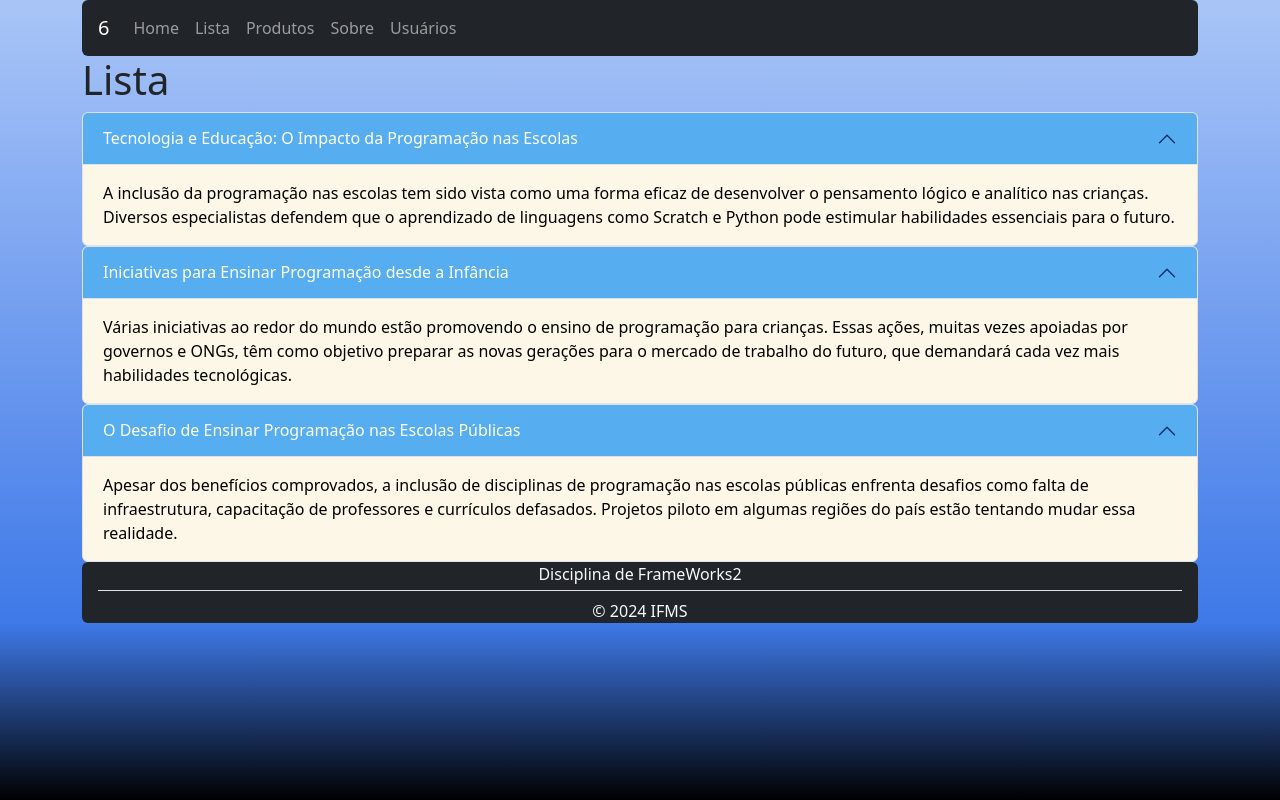
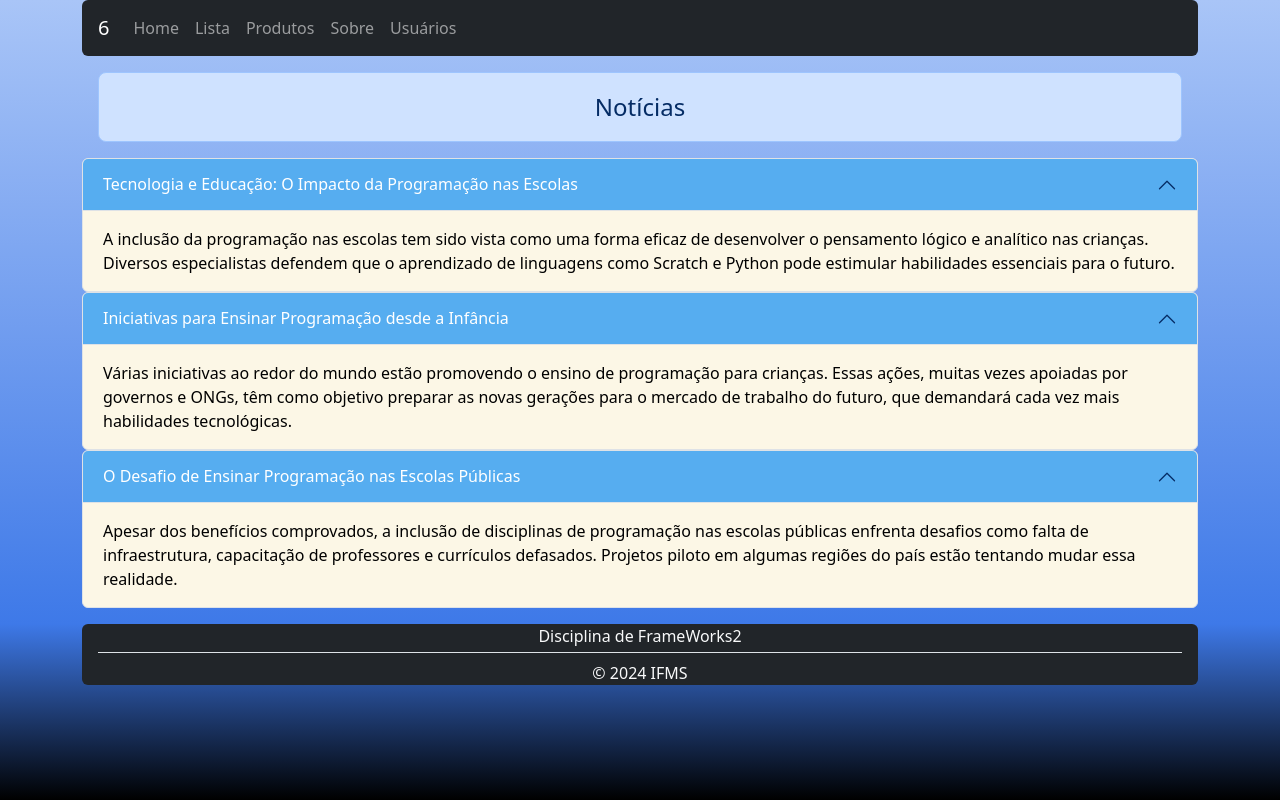
Before and after one commit to Marcelo-IFMS/fw2, a Next.js app: page /lista in a window 1280 px wide. Built offline with nearby package versions, Linux system fonts and the light colour scheme.

Commit message:
Update lista.js

```diff
--- a/src/pages/lista.js
+++ b/src/pages/lista.js
@@ -24,8 +24,8 @@ export default function Lista() {
 
         <div>
             <NavBar />
-            <Container className="conteudo">
-                <h1>Lista</h1>
+            <Container className="conteudo mb-3">
+                <div className="text-center fs-4 m-3 p-3 text-primary-emphasis bg-primary-subtle border border-primary-subtle rounded-3">Notícias</div>
                 {state.map(post =>
                     <div key={post.id}>
                         <Accordion defaultActiveKey="0">
```
